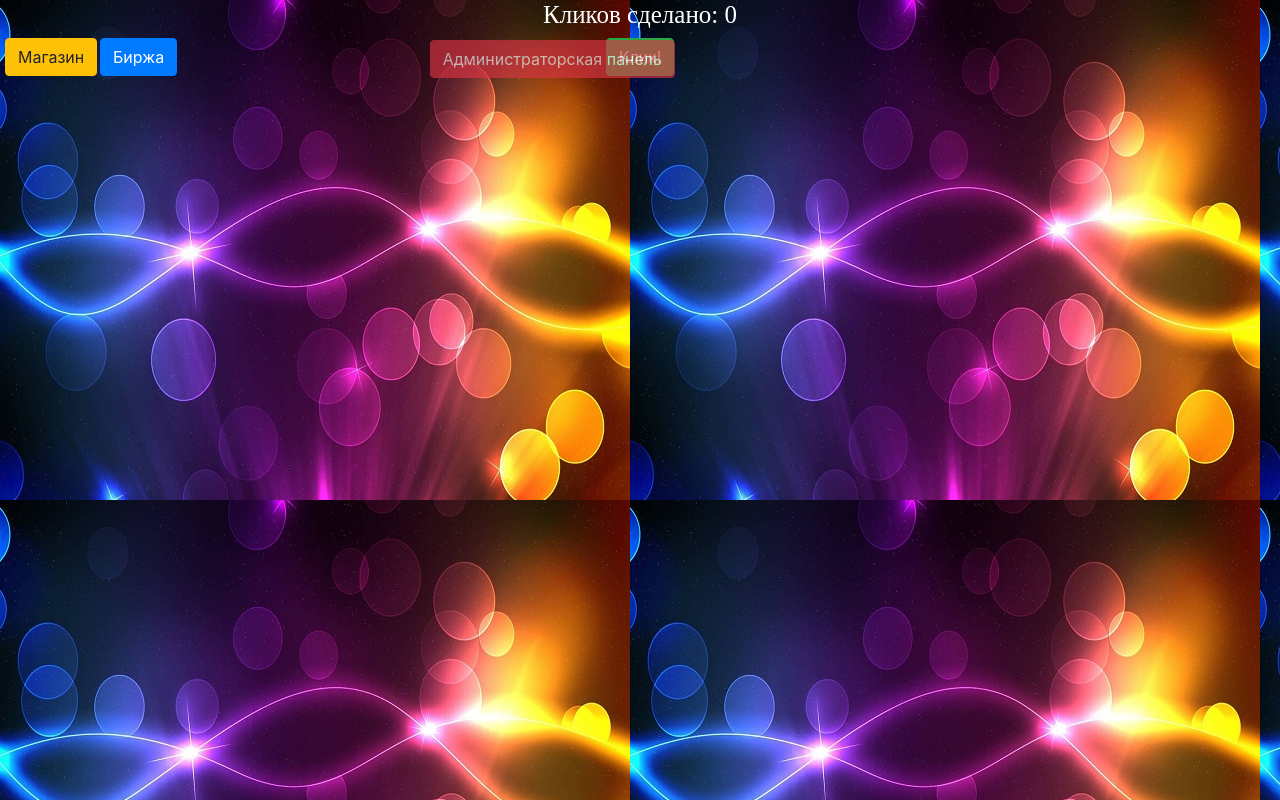
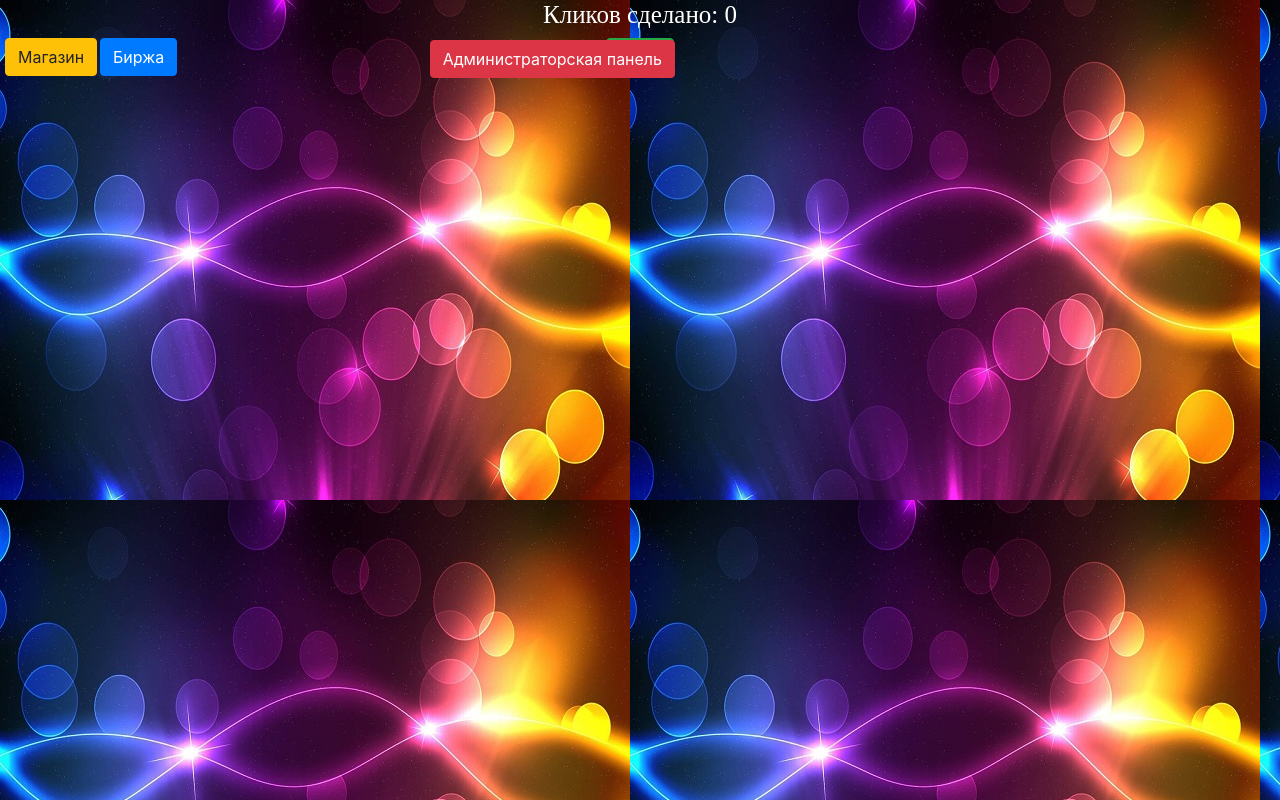
Before and after one commit to TypoKill/RoulCoin-VKontakte-Service, a plain HTML site: page index.html in a window 1280 px wide. Drawn offline with nearby package versions, Linux system fonts and the light colour scheme.

Commit message:
Update index.html

```diff
--- a/index.html
+++ b/index.html
@@ -11,7 +11,7 @@
 	<button type="button" class="btn btn-success" id="button">Клик! </button>
 	<button type="button" class="btn btn-warning" style="position:absolute; left: 5px">Магазин</button>
 	<button type="button" class="btn btn-primary" style="position:absolute; left: 100px">Биржа</button>
-	<button type="button" class="btn btn-danger" style="position:absolute; right: 605px; top: 40px" disabled>Администраторская панель</button>
+	<button type="button" class="btn btn-danger" style="position:absolute; right: 605px; top: 40px">Администраторская панель</button>
 
     <script src="https://code.jquery.com/jquery-3.4.1.slim.min.js" integrity="sha384-J6qa4849blE2+poT4WnyKhv5vZF5SrPo0iEjwBvKU7imGFAV0wwj1yYfoRSJoZ+n" crossorigin="anonymous"></script>
     <script src="https://cdn.jsdelivr.net/npm/popper.js@1.16.0/dist/umd/popper.min.js" integrity="sha384-Q6E9RHvbIyZFJoft+2mJbHaEWldlvI9IOYy5n3zV9zzTtmI3UksdQRVvoxMfooAo" crossorigin="anonymous"></script>
```
